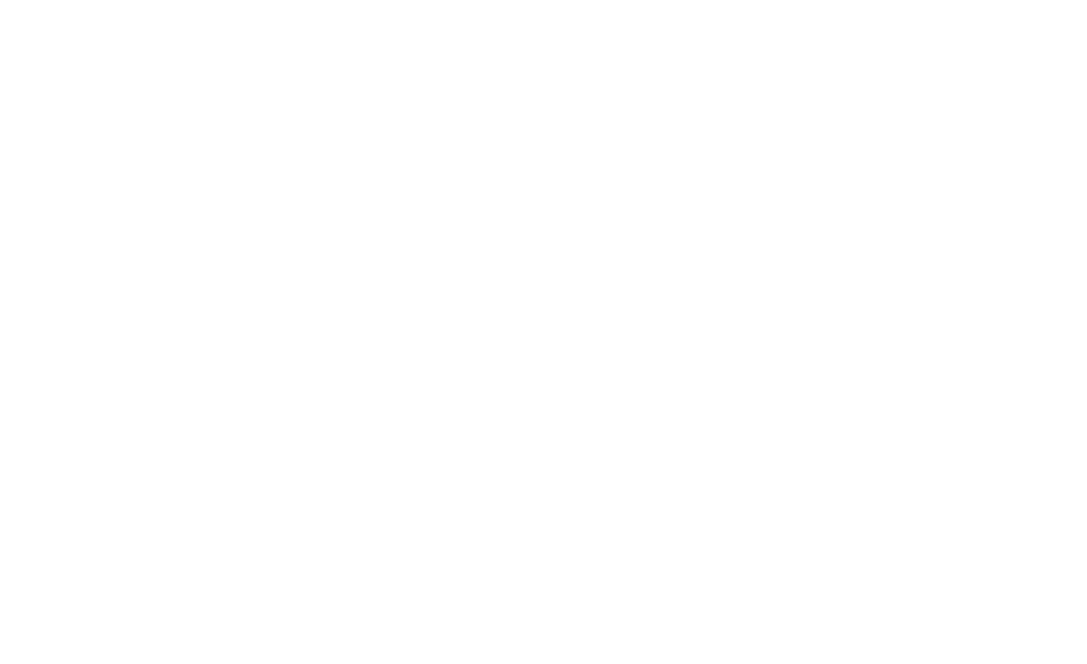
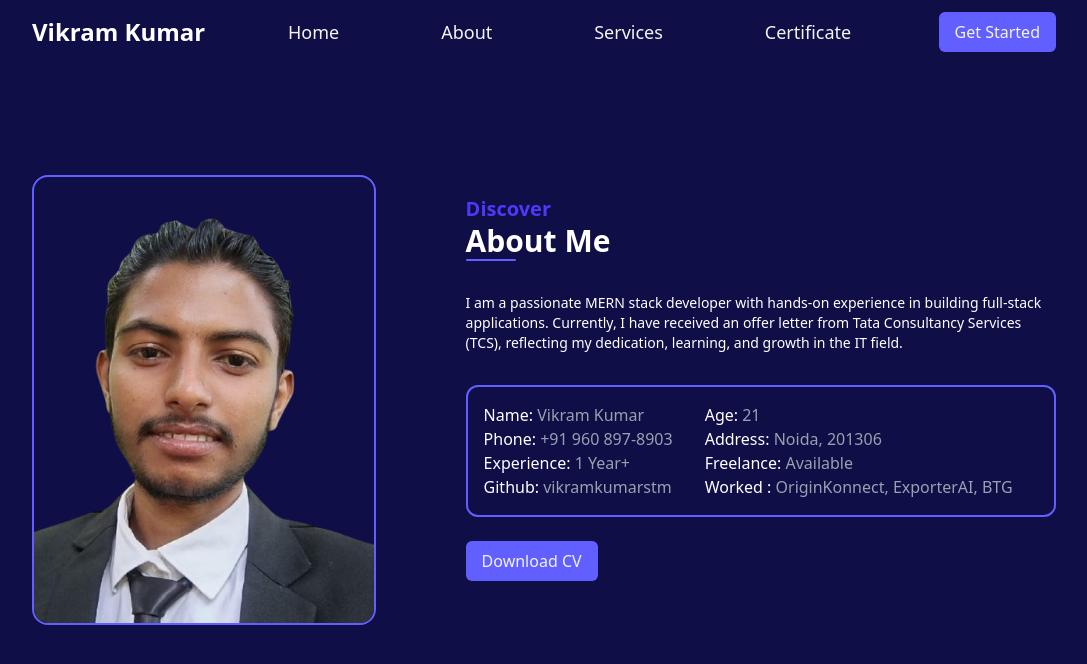
Before and after one commit to VikramKumarstm/MyPortfolio, a React (Vite) app: page /about in a window 1280 px wide. Before the commit this address had no page. Shown: the top 664 px of the page, without its empty margins (96-1183 px from the left). Built offline with nearby package versions, Linux system fonts and the light colour scheme.

Commit message:
update some section

```diff
--- a/src/Routing/Routing.jsx
+++ b/src/Routing/Routing.jsx
@@ -3,6 +3,9 @@ import { Route, Routes } from 'react-router-dom'
 import Home from '../pages/Home'
 import Certificates from '../pages/Certificates'
 import Layout from '../pages/Layout'
+import About from '../components/About'
+import Service from '../components/Service'
+import Contact from '../components/Contact'
 
 function Routing() {
   return (
@@ -12,6 +15,14 @@ function Routing() {
           <Route
             index
             element={ <Home />}
+          />
+          <Route
+            path='/about'
+            element={ <About />}
+          />
+          <Route
+            path='/services'
+            element={ <Service />}
           />
           <Route
             path='/certificates'
--- a/src/components/About.jsx
+++ b/src/components/About.jsx
@@ -34,7 +34,7 @@ export default function About() {
                         </ul>
                         <ul>
                             <li className='text-gray-400 sm:pb-0 pb-4'><span className='text-white'>Age:</span> 21</li>
-                            <li className='text-gray-400 sm:pb-0 pb-4'><span className='text-white'>Address:</span> Rajeev Nagar, Patna, 800024</li>
+                            <li className='text-gray-400 sm:pb-0 pb-4'><span className='text-white'>Address:</span> Noida, 201306</li>
                             <li className='text-gray-400 sm:pb-0 pb-4'><span className='text-white'>Freelance:</span> Available</li>
                             <li className='text-gray-400 sm:pb-0 pb-4'><span className='text-white'>Worked :</span> OriginKonnect, ExporterAI, BTG</li>
                         </ul>
--- a/src/components/Contact.jsx
+++ b/src/components/Contact.jsx
@@ -54,7 +54,7 @@ function Contact() {
                         </p>
                         <ul>
                             <li className='text-xl font-medium text-indigo-500'>Address</li>
-                            <li><a href="https://www.google.com/maps/place/Road+No.+6,+Patna,+Bihar/@25.6214554,85.0868278,17z/data=!3m1!4b1!4m6!3m5!1s0x39ed5784494bb741:0xadbf0a07bef2679!8m2!3d25.6214554!4d85.0894027!16s%2Fg%2F11hyn3hb9t?entry=ttu&g_ep=EgoyMDI1MDgzMC4wIKXMDSoASAFQAw%3D%3D" className='text-sm font-normal text-gray-400'>Rajeev Nagar, Patna - 800024</a></li>
+                            <li><a href="https://www.google.com/maps/place/Road+No.+6,+Patna,+Bihar/@25.6214554,85.0868278,17z/data=!3m1!4b1!4m6!3m5!1s0x39ed5784494bb741:0xadbf0a07bef2679!8m2!3d25.6214554!4d85.0894027!16s%2Fg%2F11hyn3hb9t?entry=ttu&g_ep=EgoyMDI1MDgzMC4wIKXMDSoASAFQAw%3D%3D" className='text-sm font-normal text-gray-400'>Noida, 201306</a></li>
                         </ul>
                     </div>
 
--- a/src/components/Header.jsx
+++ b/src/components/Header.jsx
@@ -21,7 +21,6 @@ export default function () {
                     <li><Link to='/about'>About</Link></li>
                     <li><Link to='/services'>Services</Link></li>
                     <li><Link to='/certificates'>Certificate</Link></li>
-                    <li><Link to='/contact'>Contact</Link></li>
                 </ul>
             </div>
 
@@ -48,9 +47,7 @@ export default function () {
                     <li className='py-1'><Link to='/'>Home</Link></li>
                     <li className='py-2'><Link to='/about'>About</Link></li>
                     <li className='py-2'><Link to='/services'>Services</Link></li>
-                    <li className='py-2'><Link to='/certificates'>Certificate</Link></li>
-                    <li className='py-2'><Link to='/contact'>Contact</Link></li>
-                </ul>
+                    <li className='py-2'><Link to='/certificates'>Certificate</Link></li>                </ul>
             </div>
 
             <div className='pt-2'>
--- a/src/pages/About.jsx
+++ /dev/null
@@ -1,9 +0,0 @@
-import React from 'react'
-
-function About() {
-  return (
-    <div>About</div>
-  )
-}
-
-export default About
```
